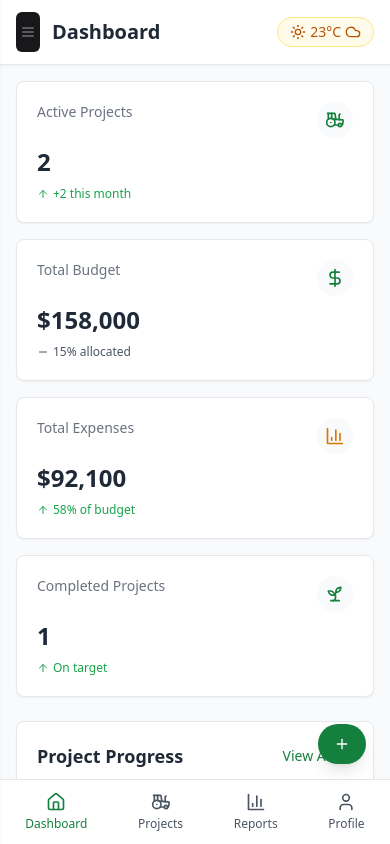
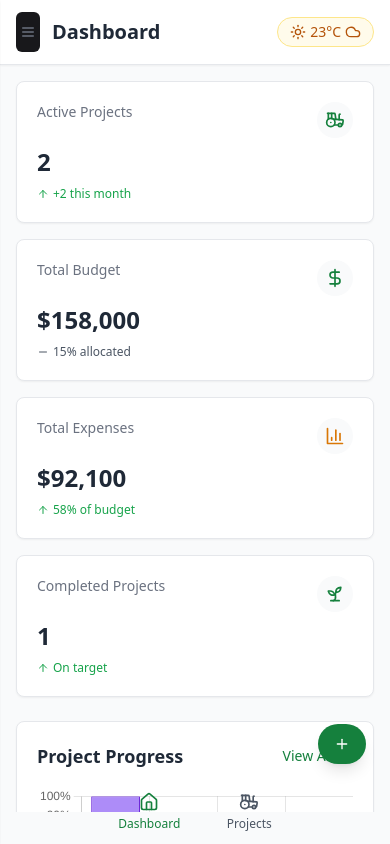
Before and after one commit to Tushar8640/agri-help, a Next.js app: page / in a window 390 px wide. Built offline with nearby package versions, Linux system fonts and the light colour scheme.

Commit message:
sidebar design changed,  padding added in layout

```diff
--- a/src/app/layout.tsx
+++ b/src/app/layout.tsx
@@ -7,8 +7,8 @@ import Layout from "@/components/Layout";
 
 
 export const metadata: Metadata = {
-  title: "Create Next App",
-  description: "Generated by create next app",
+  title: "Agri Tech",
+  description: "Generated for Agri Tech",
 };
 
 export default function RootLayout({
--- a/src/app/projects/page.tsx
+++ b/src/app/projects/page.tsx
@@ -3,6 +3,8 @@ import Link from 'next/link'
 import { format } from 'date-fns'
 import { getProjects } from '../actions/projects'
 import { Key, ReactElement, JSXElementConstructor, ReactNode, ReactPortal, AwaitedReactNode } from 'react'
+import { Button } from '@/components/ui/button'
+import { Plus } from 'lucide-react'
 
 
 export default async function ProjectsPage() {
@@ -29,8 +31,10 @@ export default async function ProjectsPage() {
     <div className="container mx-auto px-4 py-8">
       <div className="flex justify-between items-center mb-8">
         <h1 className="text-3xl font-bold">Your Agricultural Projects</h1>
-        <Link href="/projects/new" className="bg-green-600 text-white px-4 py-2 rounded hover:bg-green-700">
-          Add New Project
+        <Link href="/projects/new" >
+          <Button size={"sm"} variant={'outline'} className="">
+            <Plus className='w-5 h-5 mr-2'></Plus> New Project
+          </Button>
         </Link>
       </div>
 
--- a/src/components/Layout.tsx
+++ b/src/components/Layout.tsx
@@ -38,8 +38,8 @@ const Layout: React.FC<LayoutProps> = ({ children }) => {
   const navItems = [
     { path: '/', label: 'Dashboard', icon: <Home className="w-5 h-5" /> },
     { path: '/projects', label: 'Projects', icon: <Tractor className="w-5 h-5" /> },
-    { path: '/reports', label: 'Reports', icon: <BarChart3 className="w-5 h-5" /> },
-    { path: '/profile', label: 'Profile', icon: <User className="w-5 h-5" /> },
+    // { path: '/reports', label: 'Reports', icon: <BarChart3 className="w-5 h-5" /> },
+    // { path: '/profile', label: 'Profile', icon: <User className="w-5 h-5" /> },
   ];
 
   const getPageTitle = () => {
@@ -80,8 +80,7 @@ const Layout: React.FC<LayoutProps> = ({ children }) => {
             <Link
               key={item.path}
               href={item.path}
-              className={`flex items-center px-4 py-3 rounded-md transition-colors ${
-                pathname === item.path
+              className={`flex items-center px-4 py-3 rounded-md transition-colors ${pathname === item.path
                 ? 'bg-green-100 text-green-800'
                 : 'text-gray-700 hover:bg-gray-100'
                 }`}
@@ -94,7 +93,7 @@ const Layout: React.FC<LayoutProps> = ({ children }) => {
       </aside>
 
       {/* Main content area */}
-      <div className="flex-1 flex flex-col overflow-hidden">
+      <div className="flex-1 flex flex-col overflow-hidden pb-8">
         {/* Top navbar */}
         <header className="bg-white border-b border-gray-200 shadow-sm">
           <div className="flex items-center justify-between h-16 px-4">
@@ -130,14 +129,13 @@ const Layout: React.FC<LayoutProps> = ({ children }) => {
 
         {/* Bottom mobile nav */}
         {isMobile && (
-          <div className="md:hidden fixed bottom-0 inset-x-0 bg-white border-t border-gray-200 shadow-lg z-10">
+          <div className="md:hidden fixed bottom-0 inset-x-0 z-10 w-[200px] mx-auto rounded">
             <div className="flex items-center justify-around h-16">
               {navItems.map((item) => (
                 <Link
                   key={item.path}
                   href={item.path}
-                  className={`flex flex-col items-center justify-center p-2 ${
-                    pathname === item.path
+                  className={`flex flex-col items-center justify-center p-2 ${pathname === item.path
                     ? 'text-green-700'
                     : 'text-gray-600 hover:text-gray-900'
                     }`}
```
Lines whose indentation alone changed are shown as unchanged.
